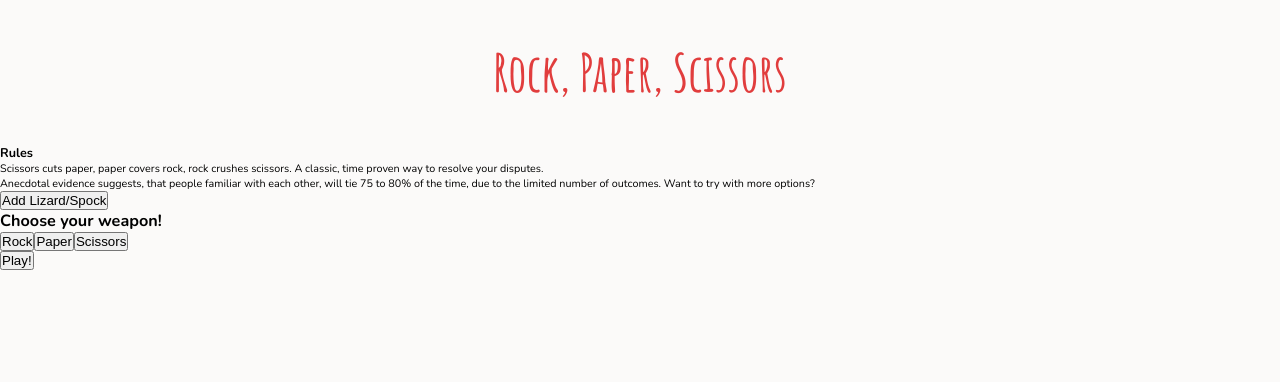
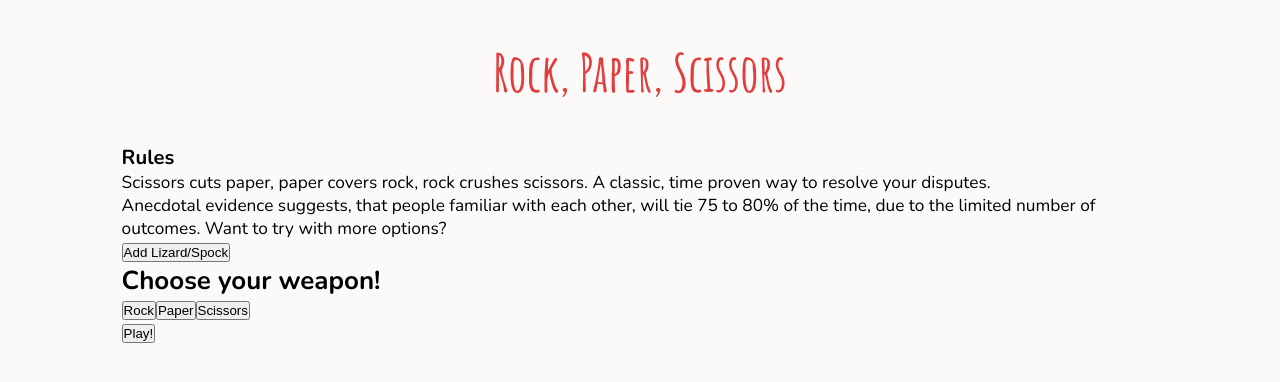
Before and after one commit to pfalzergbr/rps-typecript, a React (Create React App) app: page / in a window 1280 px wide. Shown: the top 382 px of the page. Built offline with nearby package versions, Linux system fonts and the light colour scheme.

Commit message:
change subtitle to stamp style

```diff
--- a/src/App.module.scss
+++ b/src/App.module.scss
@@ -1,4 +1,5 @@
 .App {
   display: grid;
-
+  max-width: 96rem;
+  margin: 0 auto;
 }
--- a/src/components/styles/Header.module.scss
+++ b/src/components/styles/Header.module.scss
@@ -23,11 +23,12 @@
 .subtitle {
   font-family: 'Amatic SC', cursive;
   display: block;
-  background-color: $orange;
+  background-color: $off-white;
   // background-color: $blue;
   font-size: $font-25;
-  font-weight: 300;
-  color: $off-white;
+  font-weight: 700;
+  border: 2px solid $blue;
+  color: $blue;
   padding: $space-4 $space-8;
 
   position: absolute;
--- a/src/styles/main.scss
+++ b/src/styles/main.scss
@@ -12,7 +12,7 @@ html {
 }
 
 body {
-  // font-size: 1.6rem;
+  font-size: 1.6rem;
   font-family: 'Nunito', 'sans-serif';
   background-color: $off-white;
 }
```
